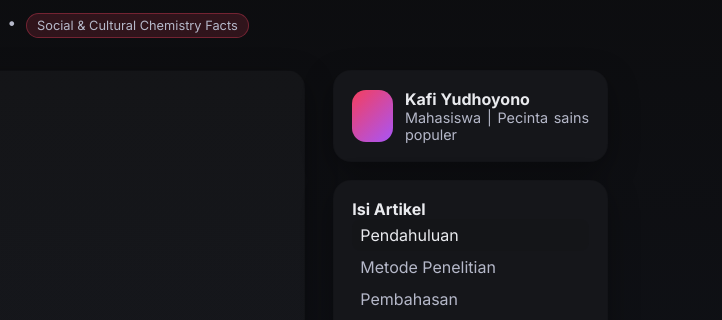
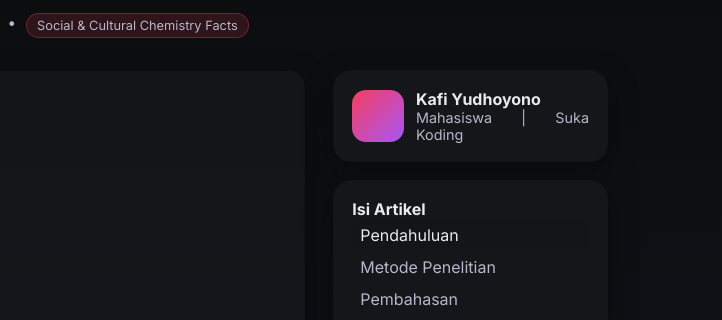
Before and after one commit to yanzee969/Artikel-Kimia, a plain HTML site: page index.html in a window 1280 px wide. Shown: the part 246-566 px from the top of the page, 558-1280 px from the left. Drawn offline with Linux system fonts and the light colour scheme.

Commit message:
index.html

```diff
--- a/index.html
+++ b/index.html
@@ -504,7 +504,7 @@
                     <div class="avatar" aria-hidden="true"></div>
                     <div>
                         <strong>Kafi Yudhoyono</strong>
-                        <div class="muted" style="color:var(--muted);font-size:.9rem">Mahasiswa | Pecinta sains populer
+                        <div class="muted" style="color:var(--muted);font-size:.9rem">Mahasiswa | Suka Koding
                         </div>
                     </div>
                 </div>
```
